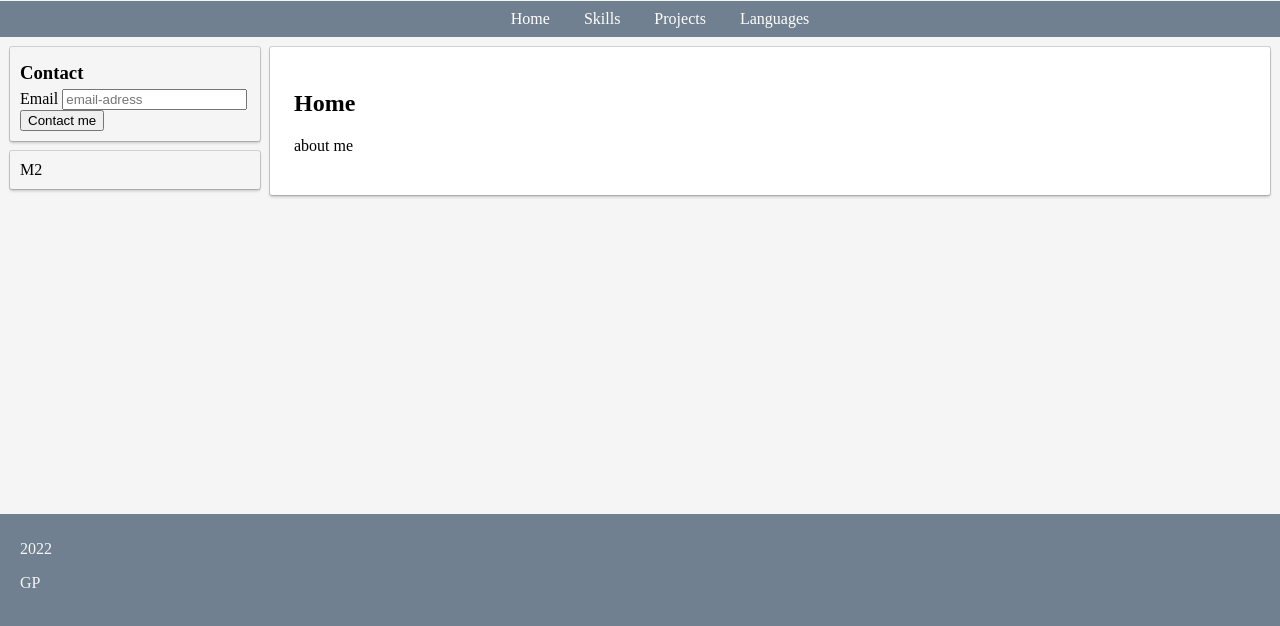
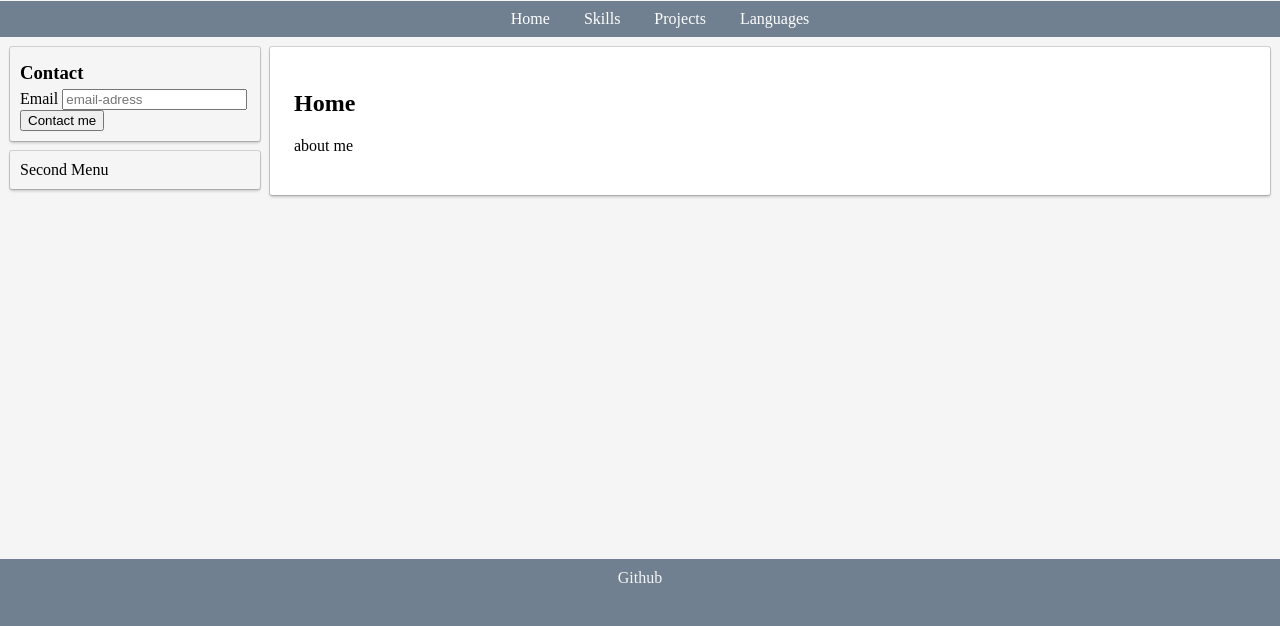
Before and after one commit to claudiu1978/claudiu1978.github.io, a plain HTML site: page index.html in a window 1280 px wide. Shown: the part 116-742 px from the top of the page. Drawn offline with Linux system fonts and the light colour scheme.

Commit message:
Second page

```diff
--- a/index.html
+++ b/index.html
@@ -49,7 +49,7 @@
             <button type="submit">Contact me</button>
           </form>
         </section>
-        <section>M2</section>
+        <section>Second Menu</section>
       </div>
       <div id="main">
         <div id="home" class="page">
@@ -86,11 +86,7 @@
       </div>
     </section>
     <footer>
-      <p>2022</p>
-
-      <p>
-        <a href="https://www.gsp.ro/">GP </a>
-      </p>
+      <a href="https://github.com/">Github </a>
     </footer>
 
     <script src="index.js"></script>
--- a/style.css
+++ b/style.css
@@ -156,7 +156,8 @@ li {
   border-radius: 50%;
 }
 footer {
-  margin: 1;
-  padding-left: 20px;
-  padding-bottom: 0%;
+  min-height: 20px;
+  padding: 10px;
+  display: block;
+  text-align: center;
 }
```
